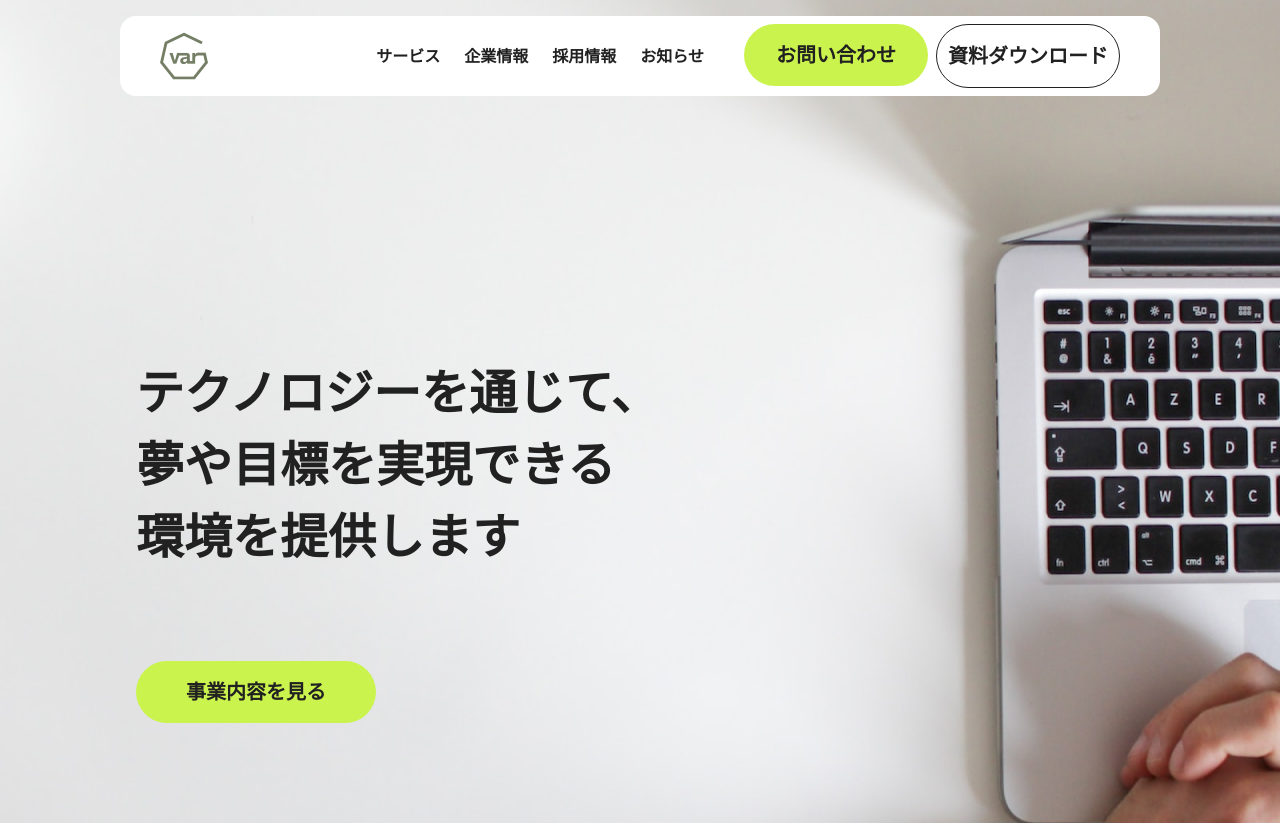
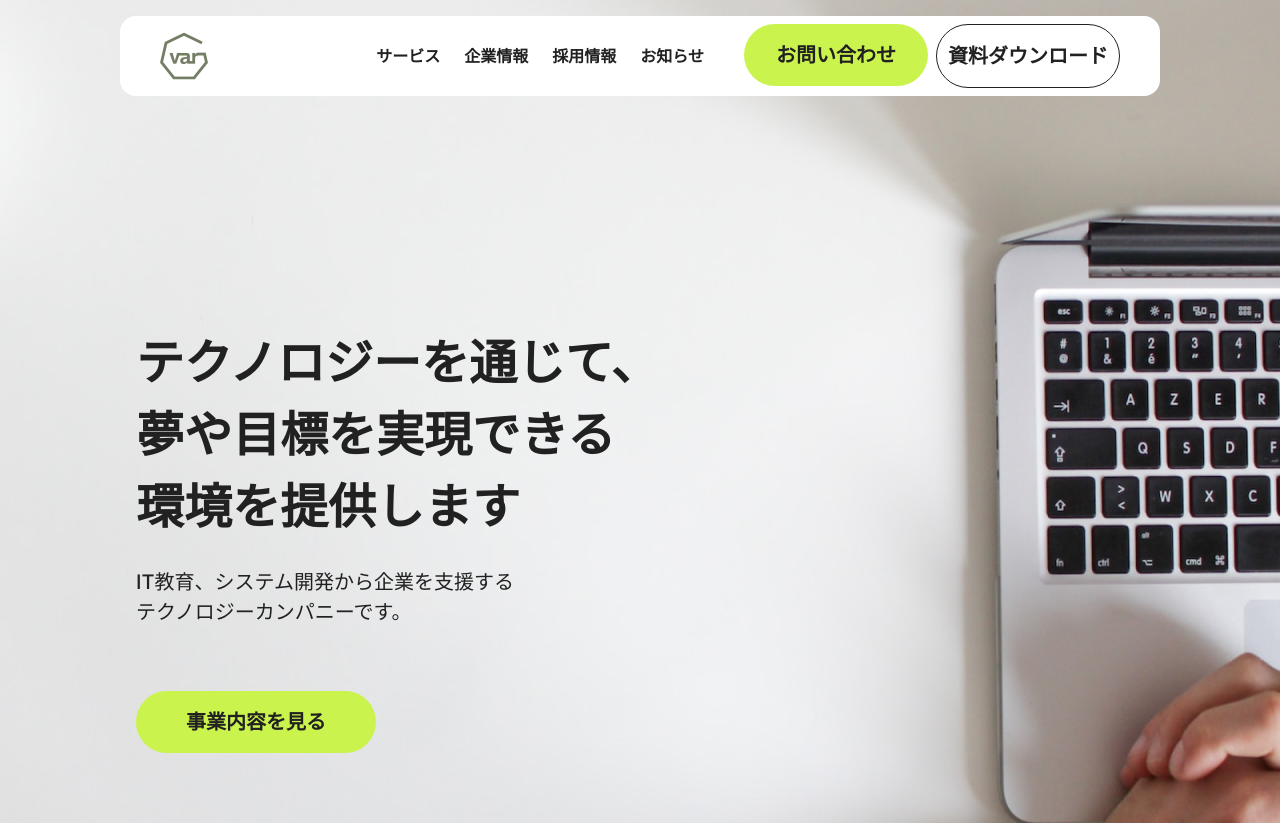
Before and after one commit to foryou929/nest-var.co.ltd-lp, a Next.js app: page / in a window 1280 px wide. Shown: the top 823 px of the page. Built offline with nearby package versions, Linux system fonts and the light colour scheme.

Commit message:
feat: fix responsive

```diff
--- a/app/page.tsx
+++ b/app/page.tsx
@@ -15,9 +15,14 @@ export default function Home() {
           <h2 className="text-2xl xl:text-6xl font-bold">
             {TRANSLATION.HEADER.TITLE}
           </h2>
-          <h3 className="mt-[24px] text-md xl:text-xl font-medium">
-            {TRANSLATION.HEADER.SUBTITLE}
-          </h3>
+          <div className="mt-[24px] text-xl font-medium">
+            <h3 className="hidden xl:block">
+              {TRANSLATION.HEADER.SUBTITLE_LP}
+            </h3>
+            <h3 className="xl:hidden mt-[24px]">
+              {TRANSLATION.HEADER.SUBTITLE_SP}
+            </h3>
+          </div>
           <Button className="mt-[64px]" type="primary">
             {TRANSLATION.HEADER.VIEW_BUSINESS_DETAIL}
           </Button>
@@ -123,9 +128,9 @@ export default function Home() {
       </section>
       <section className="relative h-[1082px] xl:h-[748px] px-[16px] md:px-[60px] xl:px-[120px] 2xl:px-[320px] bg-[url('/img/04.png')] sm:bg-[url('/img/03.png')]">
         <div className="py-[120px] flex flex-col gap-[64px] xl:gap-[80px]">
-          <SectionTitle
-            title={TRANSLATION.CTA.TITLE}
-          />
+          <h1 className="text-xl xl:text:5xl font-bold text-white text-center">
+            {TRANSLATION.CTA.TITLE}
+          </h1>
           <div className="flex-grow xl:grid xl:grid-cols-2">
             <CtaItem
               type="primary"
```
